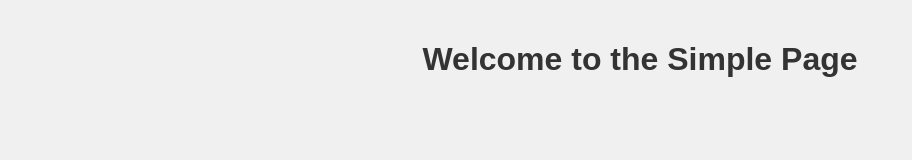
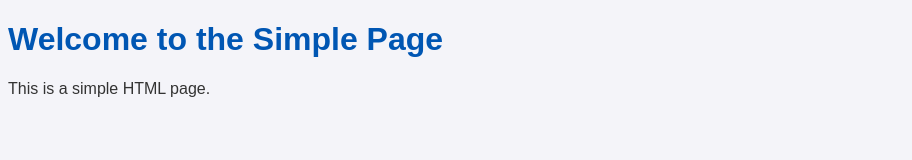
Before and after one commit to devanaboinarangarao/simple-page-demo, a plain HTML site: page index.html in a window 1280 px wide. Shown: the whole page, without its empty margins (0-912 px from the left). Drawn offline with Linux system fonts and the light colour scheme.

Commit message:
Add CSS styling to HTML page

```diff
--- a/index.html
+++ b/index.html
@@ -1 +1 @@
-<!DOCTYPE html><html lang='en'><head><meta charset='UTF-8'><meta name='viewport' content='width=device-width, initial-scale=1.0'><title>Simple Page</title><style>body { font-family: Arial, sans-serif; background-color: #f0f0f0; margin: 0; padding: 0; } h1 { color: #333; text-align: center; padding: 20px; }</style></head><body><h1>Welcome to the Simple Page</h1></body></html>
+<!DOCTYPE html><html lang='en'><head><meta charset='UTF-8'><meta name='viewport' content='width=device-width, initial-scale=1.0'><title>Simple Page</title><style>body { font-family: Arial, sans-serif; background-color: #f4f4f9; color: #333; } h1 { color: #0056b3; }</style></head><body><h1>Welcome to the Simple Page</h1><p>This is a simple HTML page.</p></body></html>
```
